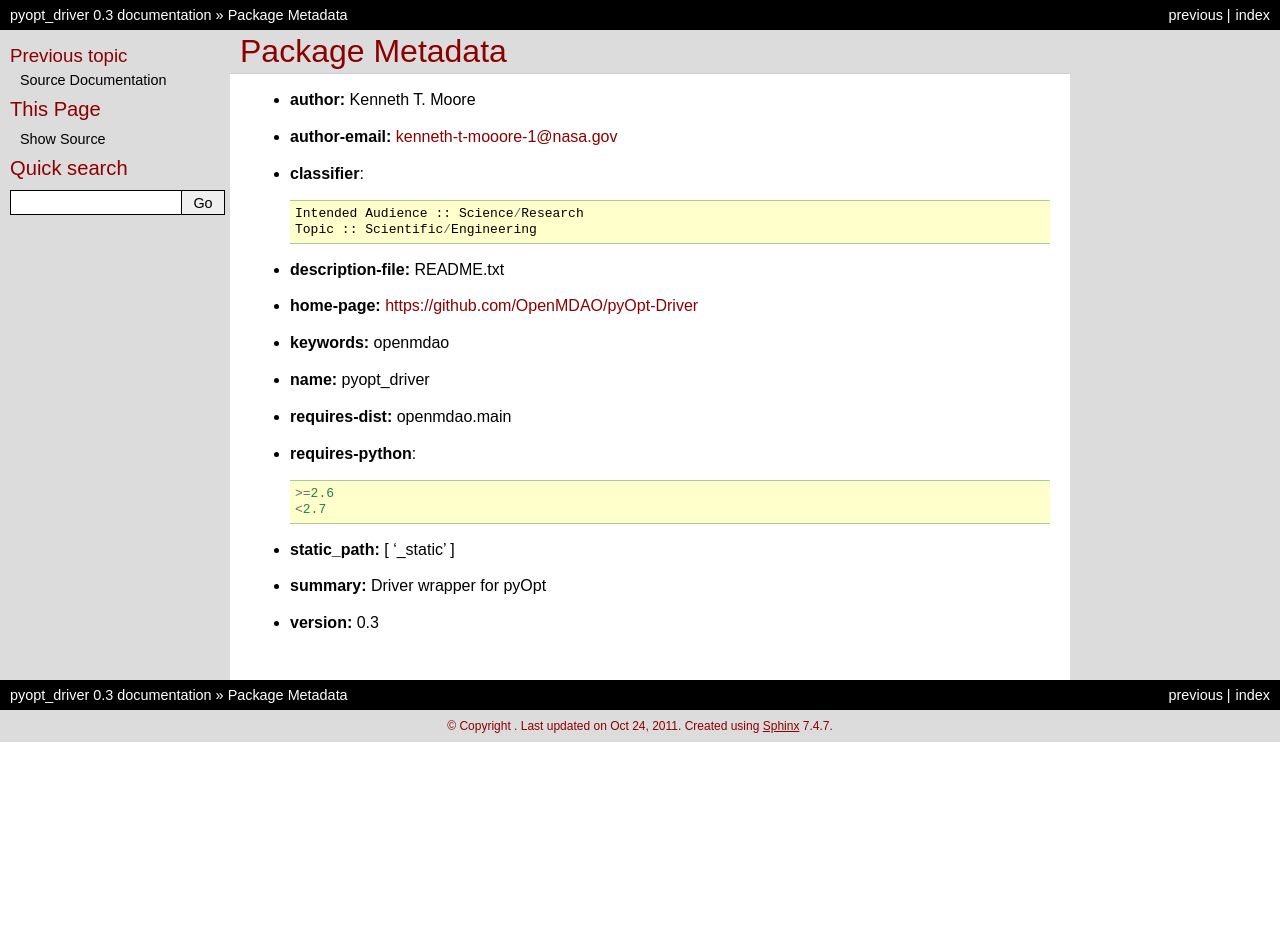
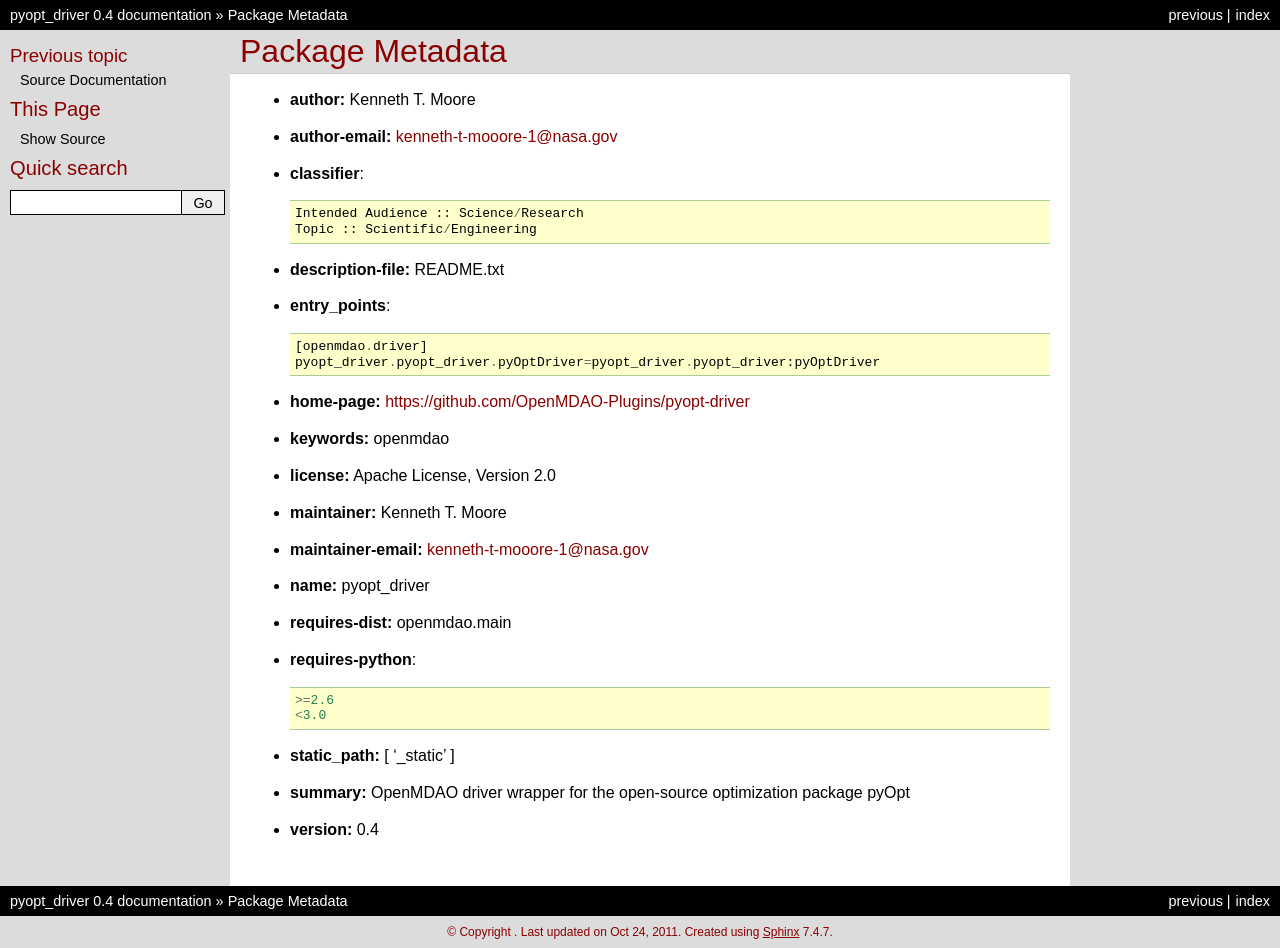
Before and after one commit to OpenMDAO-Plugins/pyopt_driver, a Sphinx documentation site: the page built from docs/pkgdocs.rst, in a window 1280 px wide. Built offline with Sphinx 7.4.7, drawn with Linux system fonts in a browser that asks for light colours; before the commit the page ends 900 px from its top, so only the background shows below that.

Commit message:
first release for OpenMDAO-Plugins

```diff
--- a/docs/conf.py
+++ b/docs/conf.py
@@ -45,10 +45,10 @@ copyright = u''
 # built documents.
 #
 # The short X.Y version.
-version = '0.3'
+version = '0.4'
 #The short version is the one that shows up in the file when you use /version/.
 # The full version, including alpha/beta/rc tags.
-release = '0.3'
+release = '0.4'
 
 # The language for content autogenerated by Sphinx. Refer to documentation
 # for a list of supported languages.
--- a/docs/pkgdocs.rst
+++ b/docs/pkgdocs.rst
@@ -14,9 +14,20 @@ Package Metadata
 
 - **description-file:** README.txt
 
-- **home-page:** https://github.com/OpenMDAO/pyOpt-Driver
+- **entry_points**::
+
+    [openmdao.driver]
+    pyopt_driver.pyopt_driver.pyOptDriver=pyopt_driver.pyopt_driver:pyOptDriver
+
+- **home-page:** https://github.com/OpenMDAO-Plugins/pyopt-driver
 
 - **keywords:** openmdao
+
+- **license:** Apache License, Version 2.0
+
+- **maintainer:** Kenneth T. Moore
+
+- **maintainer-email:** kenneth-t-mooore-1@nasa.gov
 
 - **name:** pyopt_driver
 
@@ -25,10 +36,10 @@ Package Metadata
 - **requires-python**::
 
     >=2.6
-    <2.7
+    <3.0
 
 - **static_path:** [ '_static' ]
 
-- **summary:** Driver wrapper for pyOpt
+- **summary:** OpenMDAO driver wrapper for the open-source optimization package pyOpt
 
-- **version:** 0.3
+- **version:** 0.4
```
Also changed, not shown: README.txt (+7 -1 lines), setup.cfg (+7 -7 lines), setup.py (+7 -11 lines).
